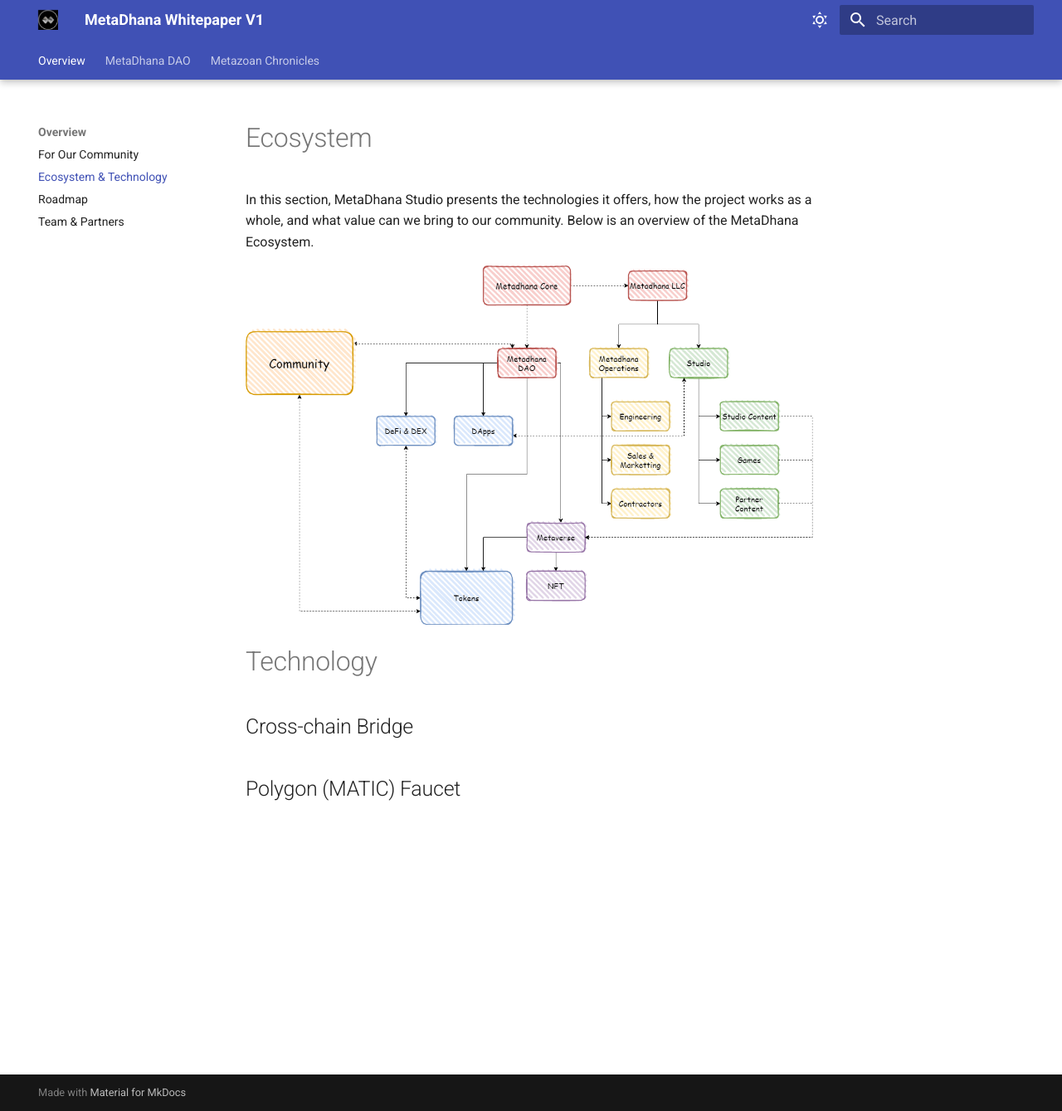
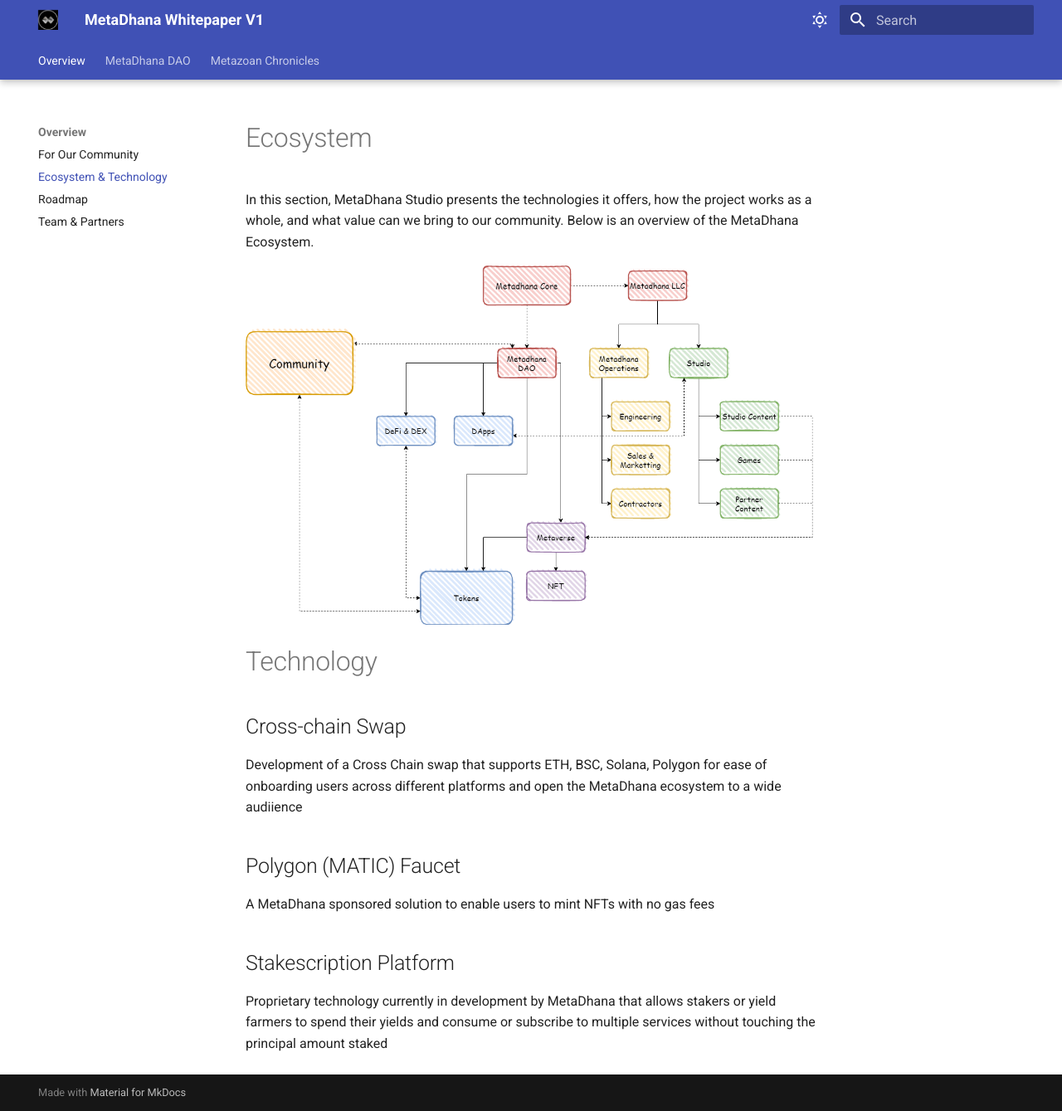
Before and after one commit to AshtreeBV/metazoan-whitepaper, an MkDocs documentation site: the page built from docs/overview/technology.md, in a window 1280 px wide and 1339 px high. Shown: the whole window at 83% size. Built offline with MkDocs 1.6.1 and Material for MkDocs 9.7.7, drawn with Linux system fonts in a browser that asks for light colours.

Commit message:
Update technology.md

```diff
--- a/docs/overview/technology.md
+++ b/docs/overview/technology.md
@@ -6,6 +6,12 @@ In this section, MetaDhana Studio presents the technologies it offers, how the p
 
 # Technology
 
-## Cross-chain Bridge
+## Cross-chain Swap
+
+Development of a Cross Chain swap that supports ETH, BSC, Solana, Polygon for ease of onboarding users across different platforms and open the MetaDhana ecosystem to a wide audiience
 
 ## Polygon (MATIC) Faucet
+A MetaDhana sponsored solution to enable users to mint NFTs with no gas fees
+
+## Stakescription Platform
+Proprietary technology currently in development by MetaDhana that allows stakers or yield farmers to spend their yields and consume or subscribe to multiple services without touching the principal amount staked
```
